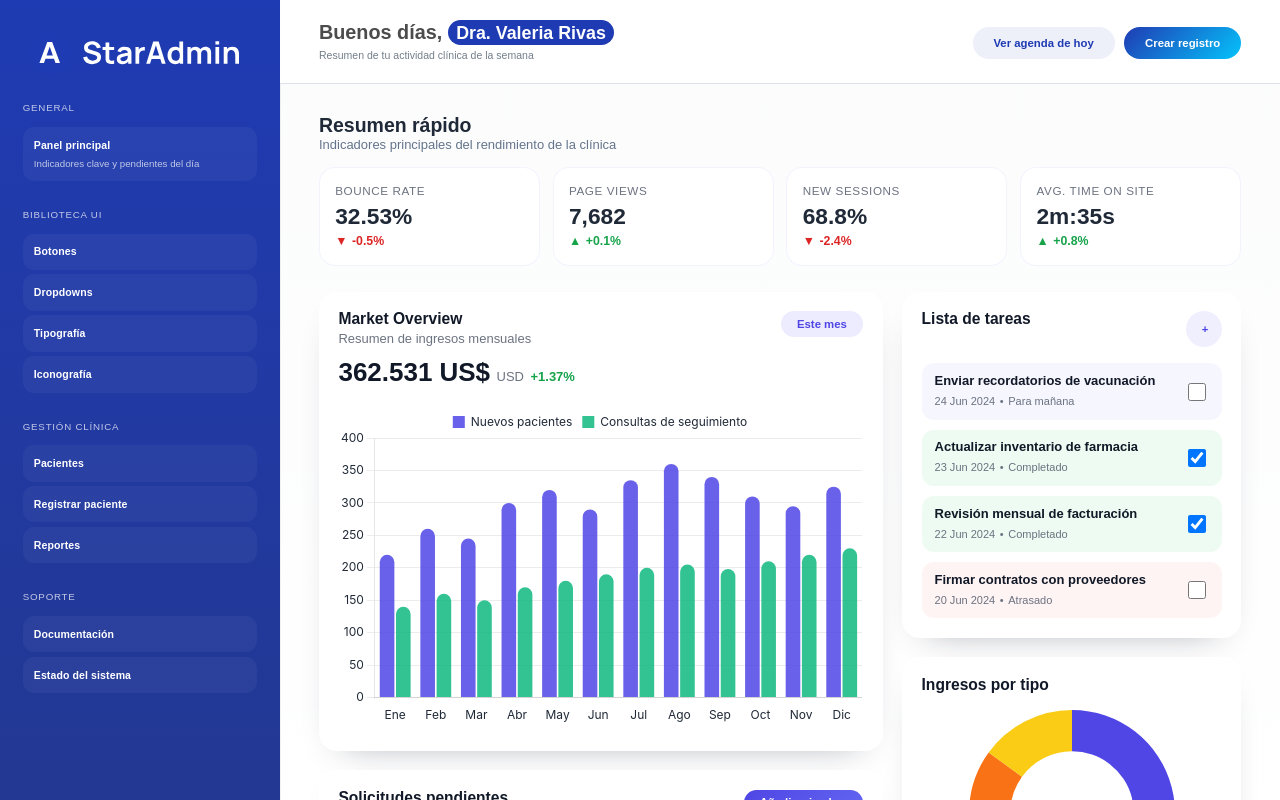
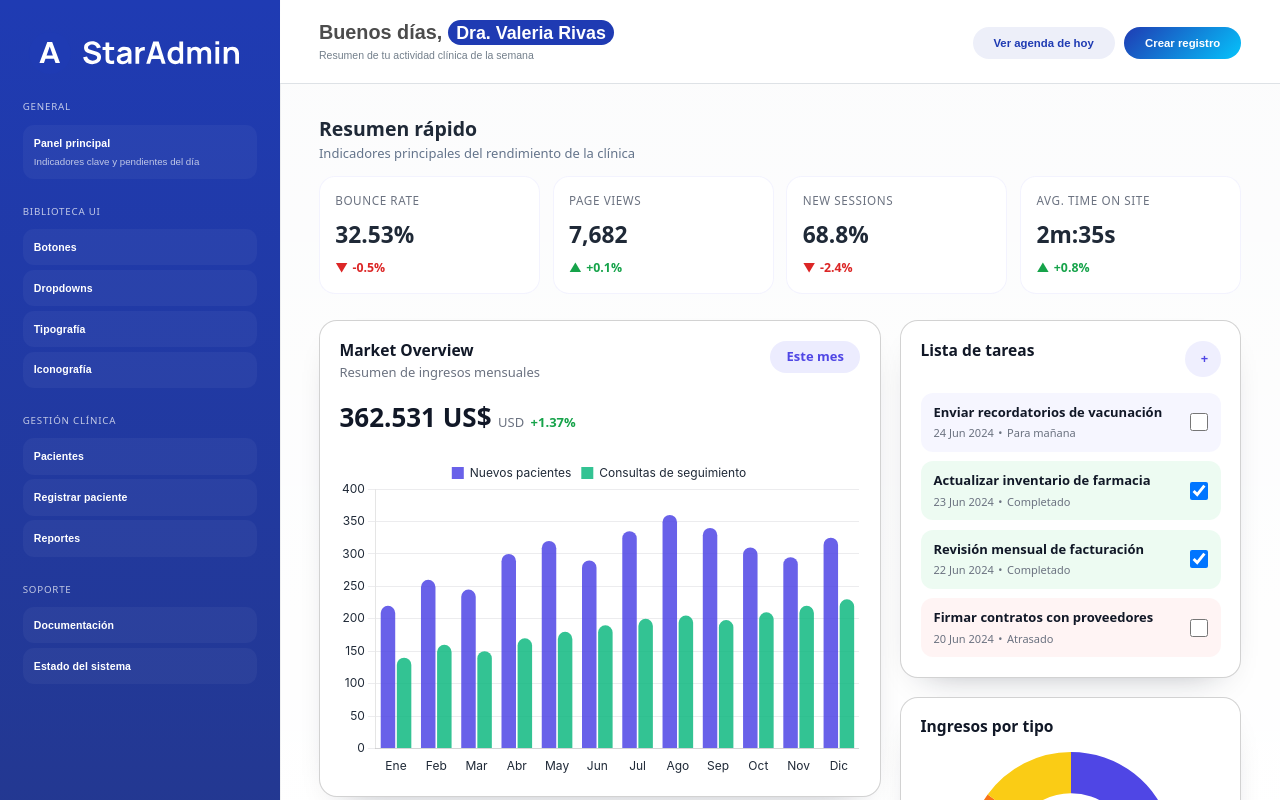
Before and after one commit to Maxorify/sistema-de-gesti-n-clinico, a React (Vite) app in the folder mi-clinica/: page /dashboard in a window 1280 px wide. Shown: the top 800 px of the page. Built offline with nearby package versions, Linux system fonts and the light colour scheme.

Commit message:
Fix Sass variables compatibility for Bootstrap 5

```diff
--- a/mi-clinica/package.json
+++ b/mi-clinica/package.json
@@ -10,8 +10,11 @@
     "preview": "vite preview"
   },
   "dependencies": {
+    "@popperjs/core": "^2.11.8",
+    "bootstrap": "^5.3.8",
     "chart.js": "^4.4.7",
     "react": "^19.1.1",
+    "react-bootstrap": "^2.10.10",
     "react-chartjs-2": "^5.3.0",
     "react-dom": "^19.1.1",
     "react-router-dom": "^6.30.1"
--- a/mi-clinica/src/App.tsx
+++ b/mi-clinica/src/App.tsx
@@ -1,3 +1,6 @@
+import "bootstrap/dist/css/bootstrap.min.css";
+import "./assets/styles/main.scss";
+import "bootstrap/dist/js/bootstrap.bundle.min.js";
 import { BrowserRouter } from 'react-router-dom'
 import { AppRoutes } from './AppRoutes'
 
--- /dev/null
+++ b/mi-clinica/src/assets/styles/_variables.scss
@@ -0,0 +1,31 @@
+@forward '../../styles/tokens';
+
+@use '../../styles/tokens' as tokens;
+
+$color-palette: tokens.$color-palette !default;
+$theme-colors: tokens.$theme-colors !default;
+$semantic-colors: tokens.$semantic-colors !default;
+$font-families: tokens.$font-families !default;
+$font-sizes: tokens.$font-sizes !default;
+$line-heights: tokens.$line-heights !default;
+
+$default-font-size: tokens.font-size(body) !default;
+$text-muted: tokens.color('text-muted', $semantic-colors) !default;
+$body-color: tokens.color('text-default', $semantic-colors) !default;
+$color-light-blue: tokens.color('highlight', $semantic-colors) !default;
+
+$footer-height: 75px !default;
+$footer-bg: tokens.color('content-bg', $semantic-colors) !default;
+$footer-color: tokens.color(dark, $theme-colors) !default;
+$dark-half-opacity: rgba(tokens.color(dark, $theme-colors), 0.5) !default;
+
+$btn-padding-y: 0.875rem !default;
+$btn-padding-x: 1.5rem !default;
+$btn-line-height: 1 !default;
+$btn-font-size: tokens.font-size(button) !default;
+$btn-border-radius: 0.3rem !default;
+
+$tooltip-font-size: 0.75rem !default;
+$tooltip-padding-y: 0.4rem !default;
+$tooltip-padding-x: 0.75rem !default;
+$tooltip-border-radius: 0.375rem !default;
--- /dev/null
+++ b/mi-clinica/src/assets/styles/main.scss
@@ -0,0 +1,49 @@
+@forward './_variables';
+@use '../../styles/tokens';
+
+:root {
+  @include tokens.font(body);
+  @include tokens.text-color('text-default', tokens.$semantic-colors);
+  background-color: tokens.color('content-bg', tokens.$semantic-colors);
+  line-height: tokens.line-height(body);
+  font-weight: 400;
+  font-synthesis: none;
+  text-rendering: optimizeLegibility;
+  -webkit-font-smoothing: antialiased;
+  -moz-osx-font-smoothing: grayscale;
+}
+
+a {
+  font-weight: 500;
+  @include tokens.text-color(primary);
+  text-decoration: none;
+
+  &:hover {
+    @include tokens.text-color(secondary);
+  }
+}
+
+body {
+  margin: 0;
+  min-height: 100vh;
+}
+
+button {
+  border-radius: 999px;
+  border: 1px solid transparent;
+  padding: 0.6rem 1.5rem;
+  @include tokens.font(button, heading, 600, tight);
+  @include tokens.text-color('surface-contrast', tokens.$semantic-colors);
+  background: tokens.color(primary);
+  cursor: pointer;
+  transition: border-color 0.25s ease;
+
+  &:hover {
+    border-color: tokens.color(secondary);
+  }
+
+  &:focus,
+  &:focus-visible {
+    outline: 4px auto rgba(tokens.color(primary), 0.35);
+  }
+}
--- a/mi-clinica/src/index.scss
+++ b/mi-clinica/src/index.scss
@@ -1,48 +1 @@
-@use './styles/tokens';
-
-:root {
-  @include tokens.font(body);
-  @include tokens.text-color('text-default', tokens.$semantic-colors);
-  background-color: tokens.color('content-bg', tokens.$semantic-colors);
-  line-height: tokens.line-height(body);
-  font-weight: 400;
-  font-synthesis: none;
-  text-rendering: optimizeLegibility;
-  -webkit-font-smoothing: antialiased;
-  -moz-osx-font-smoothing: grayscale;
-}
-
-a {
-  font-weight: 500;
-  @include tokens.text-color(primary);
-  text-decoration: none;
-
-  &:hover {
-    @include tokens.text-color(secondary);
-  }
-}
-
-body {
-  margin: 0;
-  min-height: 100vh;
-}
-
-button {
-  border-radius: 999px;
-  border: 1px solid transparent;
-  padding: 0.6rem 1.5rem;
-  @include tokens.font(button, heading, 600, tight);
-  @include tokens.text-color('surface-contrast', tokens.$semantic-colors);
-  background: tokens.color(primary);
-  cursor: pointer;
-  transition: border-color 0.25s ease;
-
-  &:hover {
-    border-color: tokens.color(secondary);
-  }
-
-  &:focus,
-  &:focus-visible {
-    outline: 4px auto rgba(tokens.color(primary), 0.35);
-  }
-}
+@use './assets/styles/main';
```
Also changed, not shown: 1 other file (tests, documents, lock files or other folders).
